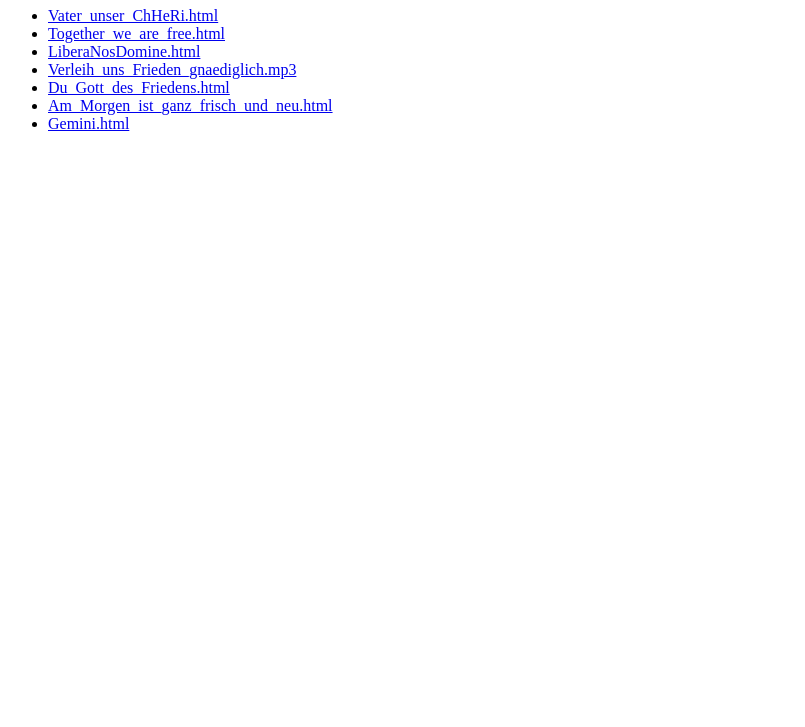
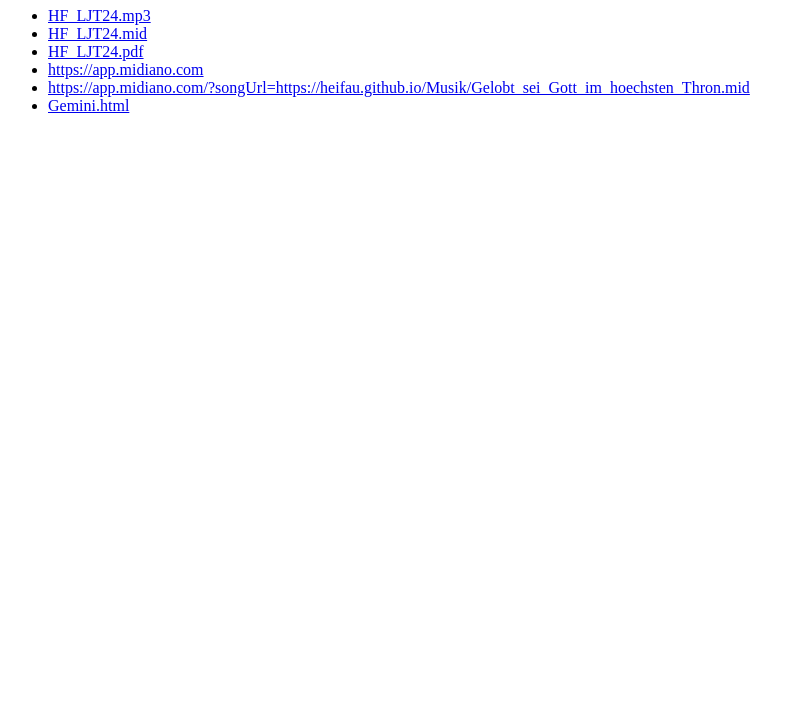
Before and after one commit to heifau/Musik, a plain HTML site: page docs/index.html in a window 1280 px wide. Shown: the part 73-800 px from the top of the page, without its empty margins (0-805 px from the left). Drawn offline with Linux system fonts and the light colour scheme.

Commit message:
Neues Lied
Neues Lied

```diff
--- a/docs/index.html
+++ b/docs/index.html
@@ -3,6 +3,7 @@
 
 <head>
     <meta charset="utf-8" />
+    <meta name="viewport" content="width=device-width, initial-scale=1" />
     <title>https://heifau.github.io/Musik</title>
 </head>
 
@@ -10,14 +11,15 @@
 <body>
     <h1>Einige Lieder</h1>
     <ul>
-        <li><A HREF="Vater_unser_ChHeRi.html">Vater_unser_ChHeRi.html</A></li>
-        <li><A HREF="Together_we_are_free.html">Together_we_are_free.html</A></li>
-        <li><A HREF="LiberaNosDomine.html">LiberaNosDomine.html</A></li>
-        <li><A HREF="Verleih_uns_Frieden_gnaediglich.mp3">Verleih_uns_Frieden_gnaediglich.mp3</A></li>
-        <li><A HREF="Du_Gott_des_Friedens.html">Du_Gott_des_Friedens.html</A></li>
-        <li><A HREF="Am_Morgen_ist_ganz_frisch_und_neu.html">Am_Morgen_ist_ganz_frisch_und_neu.html</A></li>
+        <li><A HREF="HF_LJT24.mp3">HF_LJT24.mp3</A></li>
+        <li><A HREF="HF_LJT24.mid">HF_LJT24.mid</A></li>
+        <li><A HREF="HF_LJT24.pdf">HF_LJT24.pdf</A></li>
+        <li><A HREF="https://app.midiano.com">https://app.midiano.com</A></li>
+        <li><A
+                HREF="https://app.midiano.com/?songUrl=https://heifau.github.io/Musik/Gelobt_sei_Gott_im_hoechsten_Thron.mid">
+                https://app.midiano.com/?songUrl=https://heifau.github.io/Musik/Gelobt_sei_Gott_im_hoechsten_Thron.mid</A>
+        </li>
         <li><A HREF="Gemini.html">Gemini.html</A></li>
-
         <!--
             <li><A HREF="Vater_unser_ChHeRi.html">Vater_unser_ChHeRi.html</A></li>
             <li><A HREF="Together_we_are_free.html">Together_we_are_free.html</A></li>
@@ -44,10 +46,11 @@
             <li><A HREF="Christe,_der_du_traegst_die_Suend_der_Welt.html">Christe,_der_du_traegst_die_Suend_der_Welt.html</A></li>
             <li><A HREF="Nun_danket_alle_Gott.html">Nun_danket_alle_Gott.html</A></li>
             <li><A HREF="NichtsSollDichÄngsten.html">NichtsSollDichÄngsten.html</A></li>
+            <br><br>
+            <li><A HREF="Verleih_uns_Frieden_gnaediglich.mp3">Verleih_uns_Frieden_gnaediglich.mp3</A></li>
+            <li><A HREF="Du_Gott_des_Friedens.html">Du_Gott_des_Friedens.html</A></li>
+            <li><A HREF="Am_Morgen_ist_ganz_frisch_und_neu.html">Am_Morgen_ist_ganz_frisch_und_neu.html</A></li>
             -->
-
-        <br>
-        <br>
     </ul>
 </body>
 
```
Also changed, not shown: 6 other files. Lines whose indentation alone changed are shown as unchanged.
